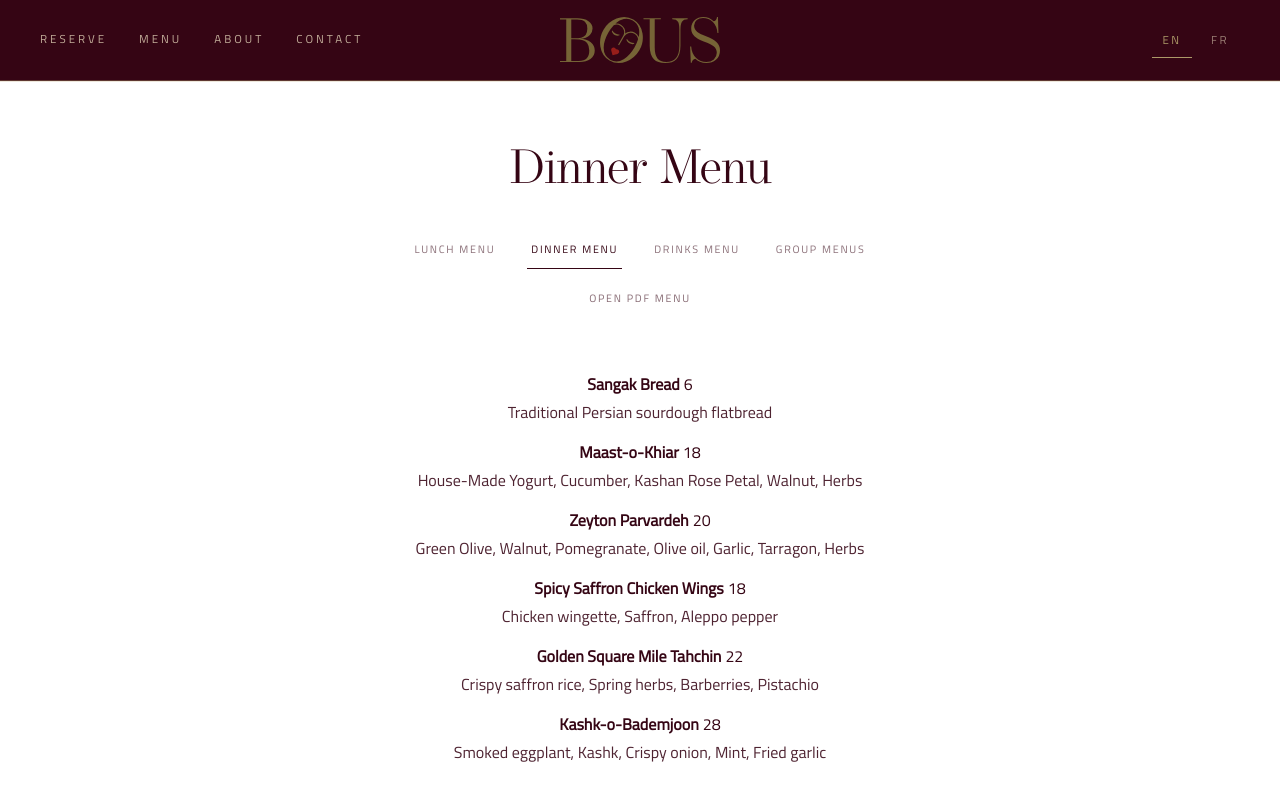
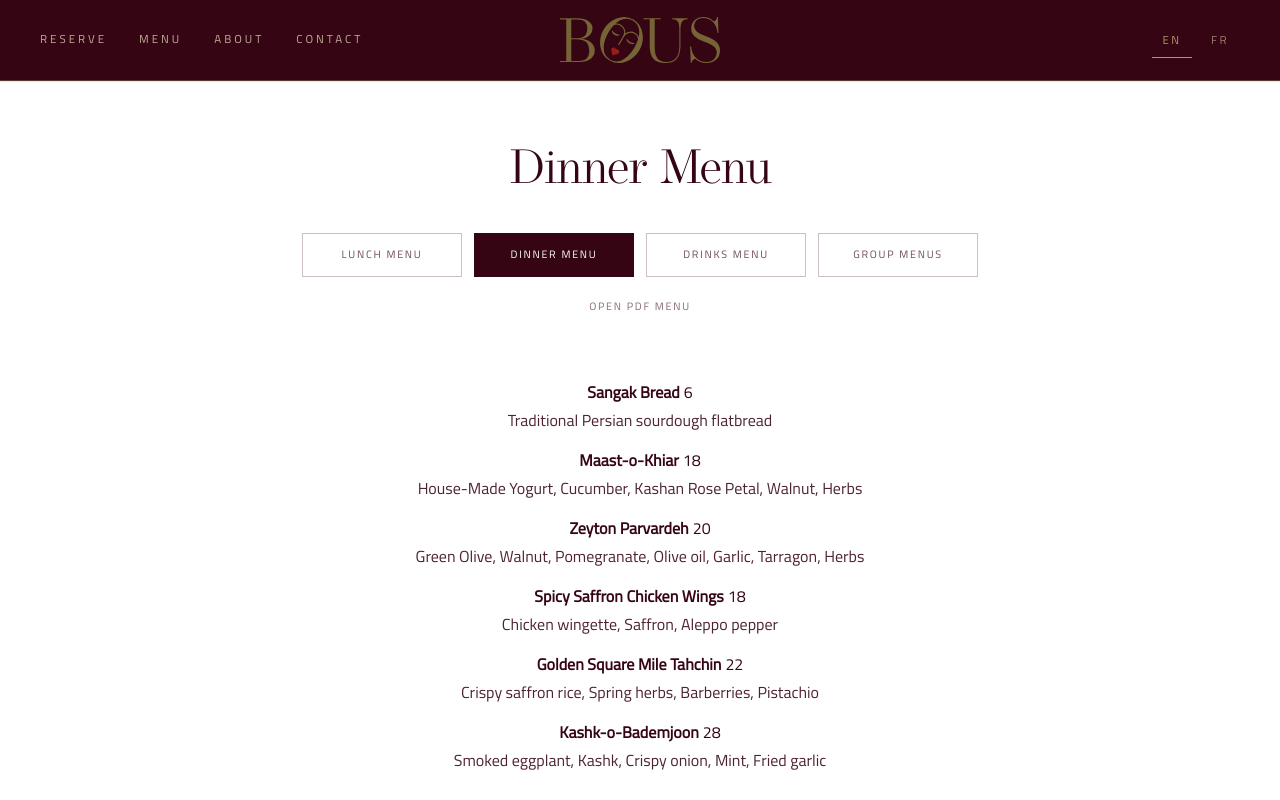
Before and after one commit to BOUS-Persian-Cuisine/website, a Next.js app: page /menu in a window 1280 px wide. Shown: the top 800 px of the page. Built offline with nearby package versions, Linux system fonts and the light colour scheme.

Commit message:
feat: improve menu switcher affordance

```diff
--- a/src/components/MenuSwitcher.tsx
+++ b/src/components/MenuSwitcher.tsx
@@ -82,7 +82,7 @@ export function MenuSwitcher({ active }: MenuSwitcherProps) {
   return (
     <nav
       aria-label={copy.ariaLabel}
-      className="flex flex-wrap justify-center gap-x-4 gap-y-1 sm:gap-x-7"
+      className="grid grid-cols-2 gap-2 sm:flex sm:flex-wrap sm:justify-center sm:gap-3"
     >
       {links.map((link) => {
         const isActive = active === link.key;
@@ -93,10 +93,10 @@ export function MenuSwitcher({ active }: MenuSwitcherProps) {
             href={link.href}
             aria-current={isActive ? "page" : undefined}
             className={[
-              "inline-flex min-h-9 items-center justify-center border-b px-1 text-[0.67rem] uppercase tracking-[0.16em] transition-colors focus-visible:outline focus-visible:outline-2 focus-visible:outline-offset-4 focus-visible:outline-bous-red",
+              "inline-flex min-h-11 items-center justify-center border px-3 text-center text-[0.67rem] uppercase tracking-[0.16em] transition-[background-color,border-color,color,transform] active:translate-y-px focus-visible:z-10 focus-visible:outline focus-visible:outline-2 focus-visible:outline-offset-2 focus-visible:outline-bous-red sm:min-w-40 sm:px-5",
               isActive
-                ? "border-bous-burgundy text-bous-burgundy"
-                : "border-transparent text-foreground/58 hover:border-bous-red hover:text-bous-red",
+                ? "border-bous-burgundy bg-bous-burgundy text-bous-white"
+                : "border-bous-burgundy/25 bg-bous-white text-bous-burgundy/72 hover:border-bous-red hover:bg-bous-blush/45 hover:text-bous-red",
             ].join(" ")}
           >
             {link.label}
```
